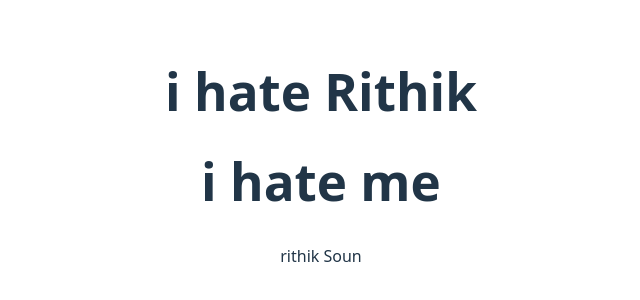
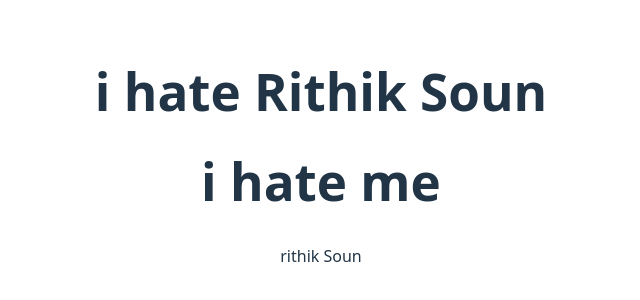
Before and after one commit to DivyaChhabra0/divya-portfolio, a React (Vite) app: page / in a window 1280 px wide. Shown: the part 252-552 px from the top of the page, without its empty margins (319-959 px from the left). Built offline with nearby package versions, Linux system fonts and the light colour scheme.

Commit message:
Initial commit

```diff
--- a/src/App.tsx
+++ b/src/App.tsx
@@ -5,7 +5,7 @@ function App() {
 
   return (
     <>
-      <h1>i hate Rithik</h1>
+      <h1>i hate Rithik Soun</h1>
       <h1>i hate me</h1>
       rithik Soun
     </>
```
